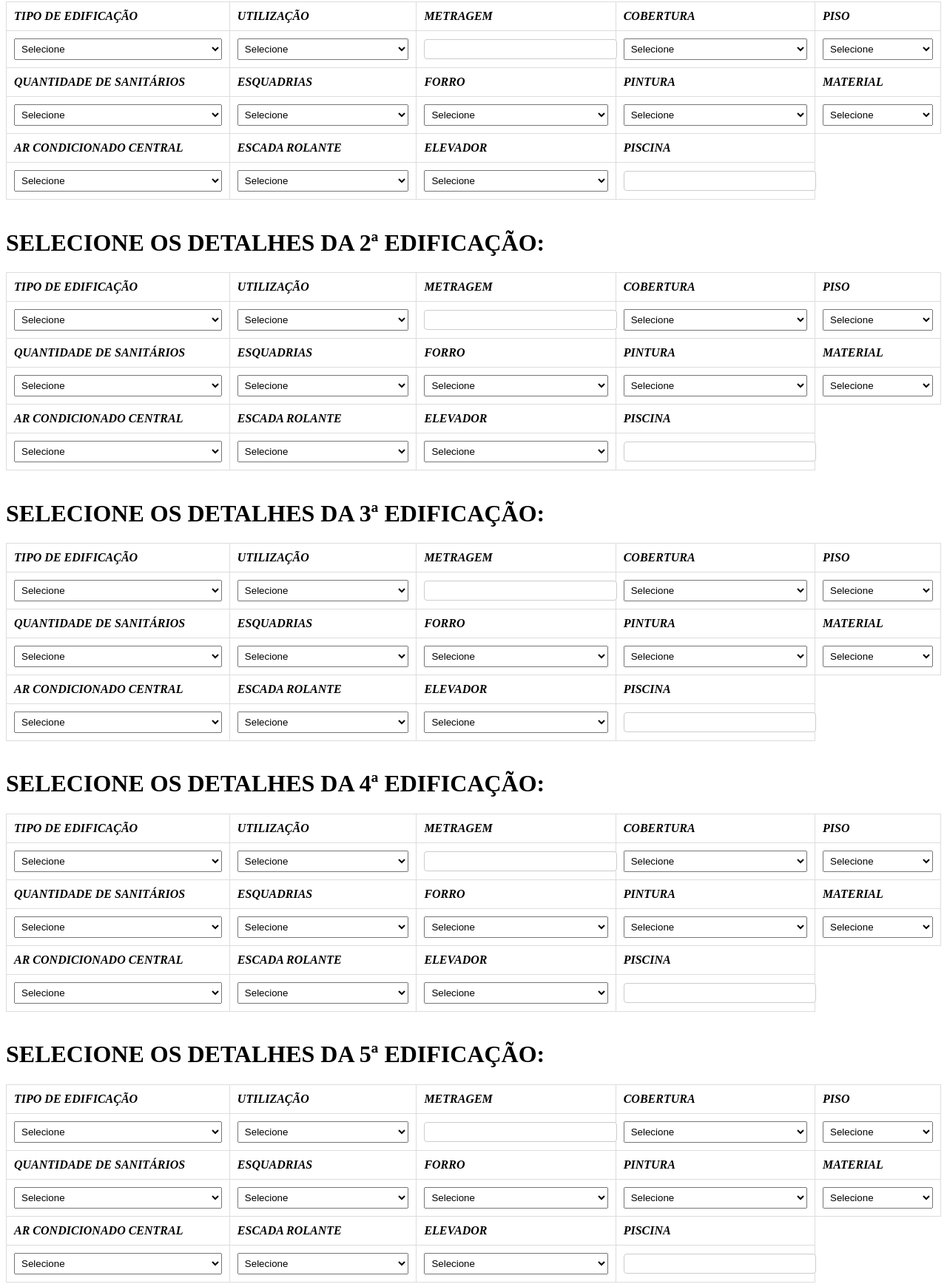
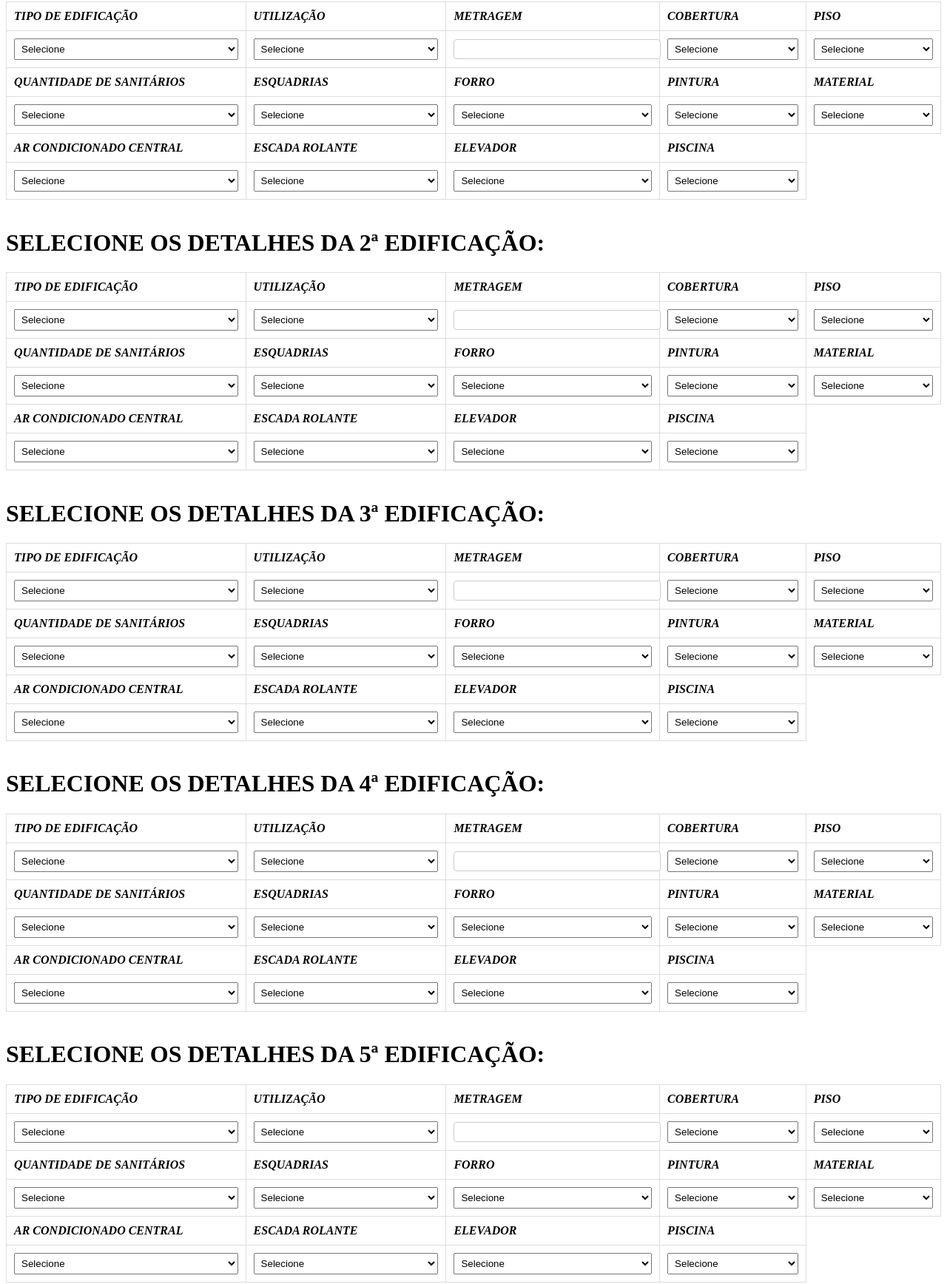
Before and after one commit to zanoniweb/receitamunicipalcalculadoras, a plain HTML site: page projetospendentes.html in a window 1280 px wide. Shown: the part 544-2280 px from the top of the page at 74% size. Drawn offline with Linux system fonts and the light colour scheme.

Commit message:
Add files via upload

```diff
--- a/projetospendentes.html
+++ b/projetospendentes.html
@@ -333,7 +333,13 @@ button:hover {
         </td>
 
         <td>
-            <input type="number" id="areaPiscina" step="0.00001">
+            <select id="areaPiscina" name="areaPiscina">
+                <option value="selecione">Selecione</option>
+                <option value="Até 20 m²">Até 20 m²</option>
+                <option value="De 20 até 40 m²">De 20 até 40 m²</option>
+                <option value="Acima de 40 m²">Acimna de 40 m²</option>
+                <option value="Sem">Sem</option>
+            </select>
         </td>
 
     </table>
@@ -509,7 +515,13 @@ button:hover {
             </td>
 
             <td>
-                <input type="number" id="areaPiscina" step="0.00001">
+                <select id="areaPiscina" name="areaPiscina">
+                    <option value="selecione">Selecione</option>
+                    <option value="Até 20 m²">Até 20 m²</option>
+                    <option value="De 20 até 40 m²">De 20 até 40 m²</option>
+                    <option value="Acima de 40 m²">Acimna de 40 m²</option>
+                    <option value="Sem">Sem</option>
+                </select>
             </td>
     </table>
 
@@ -684,7 +696,13 @@ button:hover {
             </td>
 
             <td>
-                <input type="number" id="areaPiscina" step="0.00001">
+                <select id="areaPiscina" name="areaPiscina">
+                    <option value="selecione">Selecione</option>
+                    <option value="Até 20 m²">Até 20 m²</option>
+                    <option value="De 20 até 40 m²">De 20 até 40 m²</option>
+                    <option value="Acima de 40 m²">Acimna de 40 m²</option>
+                    <option value="Sem">Sem</option>
+                </select>
             </td>
 
     </table>
@@ -858,7 +876,13 @@ button:hover {
             </td>
 
             <td>
-                <input type="number" id="areaPiscina" step="0.00001">
+                <select id="areaPiscina" name="areaPiscina">
+                    <option value="selecione">Selecione</option>
+                    <option value="Até 20 m²">Até 20 m²</option>
+                    <option value="De 20 até 40 m²">De 20 até 40 m²</option>
+                    <option value="Acima de 40 m²">Acimna de 40 m²</option>
+                    <option value="Sem">Sem</option>
+                </select>
             </td>
 
     </table>
@@ -1033,7 +1057,13 @@ button:hover {
             </td>
 
             <td>
-                <input type="number" id="areaPiscina" step="0.00001">
+                <select id="areaPiscina" name="areaPiscina">
+                    <option value="selecione">Selecione</option>
+                    <option value="Até 20 m²">Até 20 m²</option>
+                    <option value="De 20 até 40 m²">De 20 até 40 m²</option>
+                    <option value="Acima de 40 m²">Acimna de 40 m²</option>
+                    <option value="Sem">Sem</option>
+                </select>
             </td>
 
     </table>
@@ -1207,7 +1237,13 @@ button:hover {
             </td>
 
             <td>
-                <input type="number" id="areaPiscina" step="0.00001">
+                <select id="areaPiscina" name="areaPiscina">
+                    <option value="selecione">Selecione</option>
+                    <option value="Até 20 m²">Até 20 m²</option>
+                    <option value="De 20 até 40 m²">De 20 até 40 m²</option>
+                    <option value="Acima de 40 m²">Acimna de 40 m²</option>
+                    <option value="Sem">Sem</option>
+                </select>
             </td>
 
     </table>
@@ -1382,7 +1418,13 @@ button:hover {
             </td>
 
             <td>
-                <input type="number" id="areaPiscina" step="0.00001">
+                <select id="areaPiscina" name="areaPiscina">
+                    <option value="selecione">Selecione</option>
+                    <option value="Até 20 m²">Até 20 m²</option>
+                    <option value="De 20 até 40 m²">De 20 até 40 m²</option>
+                    <option value="Acima de 40 m²">Acimna de 40 m²</option>
+                    <option value="Sem">Sem</option>
+                </select>
             </td>
 
     </table>
@@ -1558,7 +1600,13 @@ button:hover {
             </td>
 
             <td>
-                <input type="number" id="areaPiscina" step="0.00001">
+                <select id="areaPiscina" name="areaPiscina">
+                    <option value="selecione">Selecione</option>
+                    <option value="Até 20 m²">Até 20 m²</option>
+                    <option value="De 20 até 40 m²">De 20 até 40 m²</option>
+                    <option value="Acima de 40 m²">Acimna de 40 m²</option>
+                    <option value="Sem">Sem</option>
+                </select>
             </td>
 
     </table>
@@ -1732,7 +1780,13 @@ button:hover {
             </td>
 
             <td>
-                <input type="number" id="areaPiscina" step="0.00001">
+                <select id="areaPiscina" name="areaPiscina">
+                    <option value="selecione">Selecione</option>
+                    <option value="Até 20 m²">Até 20 m²</option>
+                    <option value="De 20 até 40 m²">De 20 até 40 m²</option>
+                    <option value="Acima de 40 m²">Acimna de 40 m²</option>
+                    <option value="Sem">Sem</option>
+                </select>
             </td>
 
     </table>
@@ -1908,7 +1962,13 @@ button:hover {
             </td>
 
             <td>
-                <input type="number" id="areaPiscina" step="0.00001">
+                <select id="areaPiscina" name="areaPiscina">
+                    <option value="selecione">Selecione</option>
+                    <option value="Até 20 m²">Até 20 m²</option>
+                    <option value="De 20 até 40 m²">De 20 até 40 m²</option>
+                    <option value="Acima de 40 m²">Acimna de 40 m²</option>
+                    <option value="Sem">Sem</option>
+                </select>
             </td>
 
     </table>
```
Also changed, not shown: calculadoraareas.html (+4 -0 lines), calculadoradiferencadatas.html (+1 -1 lines).
